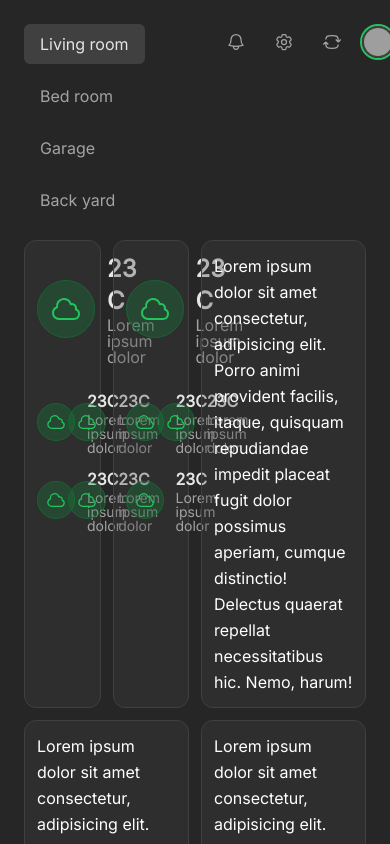
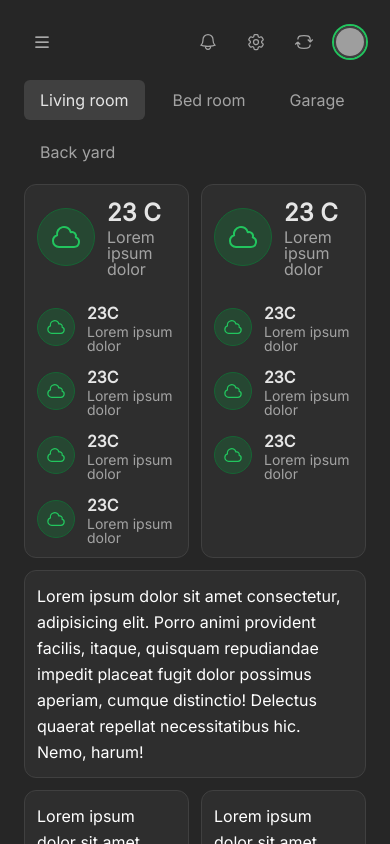
Before and after one commit to fwedwicc/FM-DailyUI, a React (Vite) app: page /FM-DailyUI/day21 in a window 390 px wide. Shown: the top 844 px of the page. Built offline with nearby package versions, Linux system fonts and the light colour scheme; grey boxes are pictures that could not be loaded; what @codaworks/react-glow would draw is missing.

Commit message:
"Added navigation dropdown for mobile, refactored sidebar and navigation buttons, and updated grid layouts and styles."

```diff
--- a/src/pages/Day21.jsx
+++ b/src/pages/Day21.jsx
@@ -1,4 +1,4 @@
-import React from 'react'
+import React, { useState, useRef, useEffect } from 'react';
 import useLenisScroll from '../hooks/useLenisScroll'
 import useScrollToTop from '../hooks/useScrollToTop';
 import { fmUILogo } from '../assets'
@@ -8,6 +8,32 @@ import { motion } from 'framer-motion'
 const Day21 = () => {
   useLenisScroll();
   useScrollToTop();
+
+  const [NavDropdownOpen, setNavDropdownOpen] = useState(false);
+  // Toggle dropdowns logic
+  const toggleNavDropdown = () => {
+    setNavDropdownOpen(!NavDropdownOpen);
+  };
+
+  const Navigations = () => {
+    return (
+      <>
+        {[
+          'm2.25 12 8.954-8.955c.44-.439 1.152-.439 1.591 0L21.75 12M4.5 9.75v10.125c0 .621.504 1.125 1.125 1.125H9.75v-4.875c0-.621.504-1.125 1.125-1.125h2.25c.621 0 1.125.504 1.125 1.125V21h4.125c.621 0 1.125-.504 1.125-1.125V9.75M8.25 21h8.25',
+          'm21 7.5-2.25-1.313M21 7.5v2.25m0-2.25-2.25 1.313M3 7.5l2.25-1.313M3 7.5l2.25 1.313M3 7.5v2.25m9 3 2.25-1.313M12 12.75l-2.25-1.313M12 12.75V15m0 6.75 2.25-1.313M12 21.75V19.5m0 2.25-2.25-1.313m0-16.875L12 2.25l2.25 1.313M21 14.25v2.25l-2.25 1.313m-13.5 0L3 16.5v-2.25',
+          'M4.098 19.902a3.75 3.75 0 0 0 5.304 0l6.401-6.402M6.75 21A3.75 3.75 0 0 1 3 17.25V4.125C3 3.504 3.504 3 4.125 3h5.25c.621 0 1.125.504 1.125 1.125v4.072M6.75 21a3.75 3.75 0 0 0 3.75-3.75V8.197M6.75 21h13.125c.621 0 1.125-.504 1.125-1.125v-5.25c0-.621-.504-1.125-1.125-1.125h-4.072M10.5 8.197l2.88-2.88c.438-.439 1.15-.439 1.59 0l3.712 3.713c.44.44.44 1.152 0 1.59l-2.879 2.88M6.75 17.25h.008v.008H6.75v-.008Z',
+          'M21 12a2.25 2.25 0 0 0-2.25-2.25H15a3 3 0 1 1-6 0H5.25A2.25 2.25 0 0 0 3 12m18 0v6a2.25 2.25 0 0 1-2.25 2.25H5.25A2.25 2.25 0 0 1 3 18v-6m18 0V9M3 12V9m18 0a2.25 2.25 0 0 0-2.25-2.25H5.25A2.25 2.25 0 0 0 3 9m18 0V6a2.25 2.25 0 0 0-2.25-2.25H5.25A2.25 2.25 0 0 0 3 6v3',
+          'M4.5 12a7.5 7.5 0 0 0 15 0m-15 0a7.5 7.5 0 1 1 15 0m-15 0H3m16.5 0H21m-1.5 0H12m-8.457 3.077 1.41-.513m14.095-5.13 1.41-.513M5.106 17.785l1.15-.964m11.49-9.642 1.149-.964M7.501 19.795l.75-1.3m7.5-12.99.75-1.3m-6.063 16.658.26-1.477m2.605-14.772.26-1.477m0 17.726-.26-1.477M10.698 4.614l-.26-1.477M16.5 19.794l-.75-1.299M7.5 4.205 12 12m6.894 5.785-1.149-.964M6.256 7.178l-1.15-.964m15.352 8.864-1.41-.513M4.954 9.435l-1.41-.514M12.002 12l-3.75 6.495',
+        ].map((item, index) => (
+          <button className={`size-12 rounded-full transition duration-300 ease-in-out text-neutral-400 flex items-center justify-center ${index === 0 ? 'bg-green-500 text-white' : 'bg-neutral-700 hover:bg-neutral-600/70'}`} key={index}>
+            <svg xmlns="http://www.w3.org/2000/svg" fill="none" viewBox="0 0 24 24" strokeWidth={1.5} stroke="currentColor" className="size-6">
+              <path strokeLinecap="round" strokeLinejoin="round" d={item} />
+            </svg>
+          </button>
+        ))}
+      </>
+    )
+  }
 
   const CustomTab = () => {
     const label = [
@@ -52,38 +78,60 @@ const Day21 = () => {
     >
       <main className="bg-neutral-800">
         {/* WEB: Sidebar */}
-        <aside className='md:block hidden fixed h-full w-24 p-3'>
+        <aside className='lg:block hidden fixed h-full w-24 p-3'>
           <div className='flex flex-col items-center justify-between p-1.5 w-full h-full border border-neutral-700 bg-neutral-700/30 rounded-xl'>
             <div className='space-y-2'>
               <a className="size-12 flex items-center justify-center rounded-full mb-5" href="#">
                 <span className="sr-only">Home</span>
-                <img src={fmUILogo} alt="fmUI Logo" className='w-14 h-auto' />
+                <img src={fmUILogo} alt="fmUI Logo" className='w-10 h-auto' />
               </a>
-              {[
-                'm2.25 12 8.954-8.955c.44-.439 1.152-.439 1.591 0L21.75 12M4.5 9.75v10.125c0 .621.504 1.125 1.125 1.125H9.75v-4.875c0-.621.504-1.125 1.125-1.125h2.25c.621 0 1.125.504 1.125 1.125V21h4.125c.621 0 1.125-.504 1.125-1.125V9.75M8.25 21h8.25',
-                'm2.25 12 8.954-8.955c.44-.439 1.152-.439 1.591 0L21.75 12M4.5 9.75v10.125c0 .621.504 1.125 1.125 1.125H9.75v-4.875c0-.621.504-1.125 1.125-1.125h2.25c.621 0 1.125.504 1.125 1.125V21h4.125c.621 0 1.125-.504 1.125-1.125V9.75M8.25 21h8.25',
-                'm2.25 12 8.954-8.955c.44-.439 1.152-.439 1.591 0L21.75 12M4.5 9.75v10.125c0 .621.504 1.125 1.125 1.125H9.75v-4.875c0-.621.504-1.125 1.125-1.125h2.25c.621 0 1.125.504 1.125 1.125V21h4.125c.621 0 1.125-.504 1.125-1.125V9.75M8.25 21h8.25',
-                'm2.25 12 8.954-8.955c.44-.439 1.152-.439 1.591 0L21.75 12M4.5 9.75v10.125c0 .621.504 1.125 1.125 1.125H9.75v-4.875c0-.621.504-1.125 1.125-1.125h2.25c.621 0 1.125.504 1.125 1.125V21h4.125c.621 0 1.125-.504 1.125-1.125V9.75M8.25 21h8.25',
-              ].map((item, index) => (
-                <button className={`size-12 rounded-full transition duration-300 ease-in-out text-white flex items-center justify-center ${index === 0 ? 'bg-green-500 text-white' : 'bg-neutral-700 hover:bg-neutral-600/70'}`} key={index}>
-                  <svg xmlns="http://www.w3.org/2000/svg" fill="none" viewBox="0 0 24 24" strokeWidth={1.5} stroke="currentColor" className="size-6">
-                    <path strokeLinecap="round" strokeLinejoin="round" d={item} />
-                  </svg>
-                </button>
-              ))}
+              {/* WEB: Navigation Buttons */}
+              <Navigations />
             </div>
-            <button className='size-12 rounded-full bg-red-200/5 hover:bg-neutral-600/70 transition duration-300 ease-in-out text-red-500 flex items-center justify-center'>
+            <button className='size-12 rounded-full bg-red-300/10 hover:bg-red-400/10 transition duration-300 ease-in-out text-red-500 flex items-center justify-center'>
               <svg xmlns="http://www.w3.org/2000/svg" fill="none" viewBox="0 0 24 24" strokeWidth={1.5} stroke="currentColor" className="size-6">
                 <path strokeLinecap="round" strokeLinejoin="round" d="M8.25 9V5.25A2.25 2.25 0 0 1 10.5 3h6a2.25 2.25 0 0 1 2.25 2.25v13.5A2.25 2.25 0 0 1 16.5 21h-6a2.25 2.25 0 0 1-2.25-2.25V15m-3 0-3-3m0 0 3-3m-3 3H15" />
               </svg>
             </button>
           </div>
         </aside>
-        <section className='sm:ml-[6.5rem]'>
-          <div className='sm:pl-0 p-6 space-y-5'>
+        <section className='lg:ml-[6.5rem]'>
+          <div className='lg:pl-0 p-6 space-y-5'>
             {/* Header */}
             <header className='flex justify-between items-start'>
-              <CustomTab />
+              <div className='relative lg:hidden block'>
+                <button
+                  className='flex items-center p-2 rounded-md hover:bg-neutral-700 justify-center text-neutral-300 transition duration-300 ease-in-out focus:outline-none' onClick={toggleNavDropdown}>
+                  <svg xmlns="http://www.w3.org/2000/svg" fill="none" viewBox="0 0 24 24" strokeWidth={1.5} stroke="currentColor" className="size-5">
+                    <path strokeLinecap="round" strokeLinejoin="round" d="M4.5 6h15m-15 6h15m-15 6h15" />
+                  </svg>
+                </button>
+                {/*  */}
+                <div
+                  className={`absolute left-0 w-[4rem] transform transition-all duration-300 ease-in-out ${NavDropdownOpen ? 'mt-3 opacity-100' : '-mt-1 opacity-0 pointer-events-none'
+                    }`}
+                >
+                  <div className='flex flex-col items-center justify-between rounded-xl py-4 px-3 gap-2 bg-neutral-800 border border-neutral-700/70'>
+                    {/* Logo */}
+                    <a className="size-12 flex items-center justify-center rounded-full mb-2" href="#">
+                      <span className="sr-only">Home</span>
+                      <img src={fmUILogo} alt="fmUI Logo" className='w-8 h-auto' />
+                    </a>
+                    {/* MOB: Navigation Buttons */}
+                    <Navigations />
+                    <button className='size-12 rounded-full bg-red-300/10 hover:bg-red-400/10 transition duration-300 ease-in-out text-red-500 flex items-center justify-center'>
+                      <svg xmlns="http://www.w3.org/2000/svg" fill="none" viewBox="0 0 24 24" strokeWidth={1.5} stroke="currentColor" className="size-6">
+                        <path strokeLinecap="round" strokeLinejoin="round" d="M8.25 9V5.25A2.25 2.25 0 0 1 10.5 3h6a2.25 2.25 0 0 1 2.25 2.25v13.5A2.25 2.25 0 0 1 16.5 21h-6a2.25 2.25 0 0 1-2.25-2.25V15m-3 0-3-3m0 0 3-3m-3 3H15" />
+                      </svg>
+                    </button>
+                  </div>
+                </div>
+              </div>
+              {/* WEB: Tab Components */}
+              <div className='lg:block hidden'>
+                <CustomTab />
+              </div>
+              {/* Buttosn and User */}
               <div className='flex items-center gap-3'>
                 {[
                   "M14.857 17.082a23.848 23.848 0 0 0 5.454-1.31A8.967 8.967 0 0 1 18 9.75V9A6 6 0 0 0 6 9v.75a8.967 8.967 0 0 1-2.312 6.022c1.733.64 3.56 1.085 5.455 1.31m5.714 0a24.255 24.255 0 0 1-5.714 0m5.714 0a3 3 0 1 1-5.714 0",
@@ -109,7 +157,11 @@ const Day21 = () => {
             </header>
             {/* Main Content */}
             <div className='space-y-3'>
-              <div className='grid grid-cols-4 gap-3'>
+              <div className='block lg:hidden'>
+                <CustomTab />
+              </div>
+              <div className='grid md:grid-cols-4 grid-cols-2 gap-3'>
+                {/* First Container */}
                 <div className='border border-neutral-700 bg-neutral-700/30 rounded-xl p-3'>
                   <div className='flex items-center gap-3'>
                     <div className='inline-flex items-center justify-center p-3 border border-green-800 rounded-full text-green-500 bg-green-700/30'>
@@ -123,7 +175,7 @@ const Day21 = () => {
                     </div>
                   </div>
                   {/*  */}
-                  <div className='grid grid-cols-2 mt-6 gap-3'>
+                  <div className='grid lg:grid-cols-2 grid-cols-1 mt-6 gap-3'>
                     {[
                       {
                         icon: "M2.25 15a4.5 4.5 0 0 0 4.5 4.5H18a3.75 3.75 0 0 0 1.332-7.257 3 3 0 0 0-3.758-3.848 5.25 5.25 0 0 0-10.233 2.33A4.502 4.502 0 0 0 2.25 15Z",
@@ -173,7 +225,7 @@ const Day21 = () => {
                     </div>
                   </div>
                   {/*  */}
-                  <div className='grid grid-cols-2 mt-6 gap-3'>
+                  <div className='grid lg:grid-cols-2 grid-cols-1 mt-6 gap-3'>
                     {[
                       {
                         icon: "M2.25 15a4.5 4.5 0 0 0 4.5 4.5H18a3.75 3.75 0 0 0 1.332-7.257 3 3 0 0 0-3.758-3.848 5.25 5.25 0 0 0-10.233 2.33A4.502 4.502 0 0 0 2.25 15Z",
```
